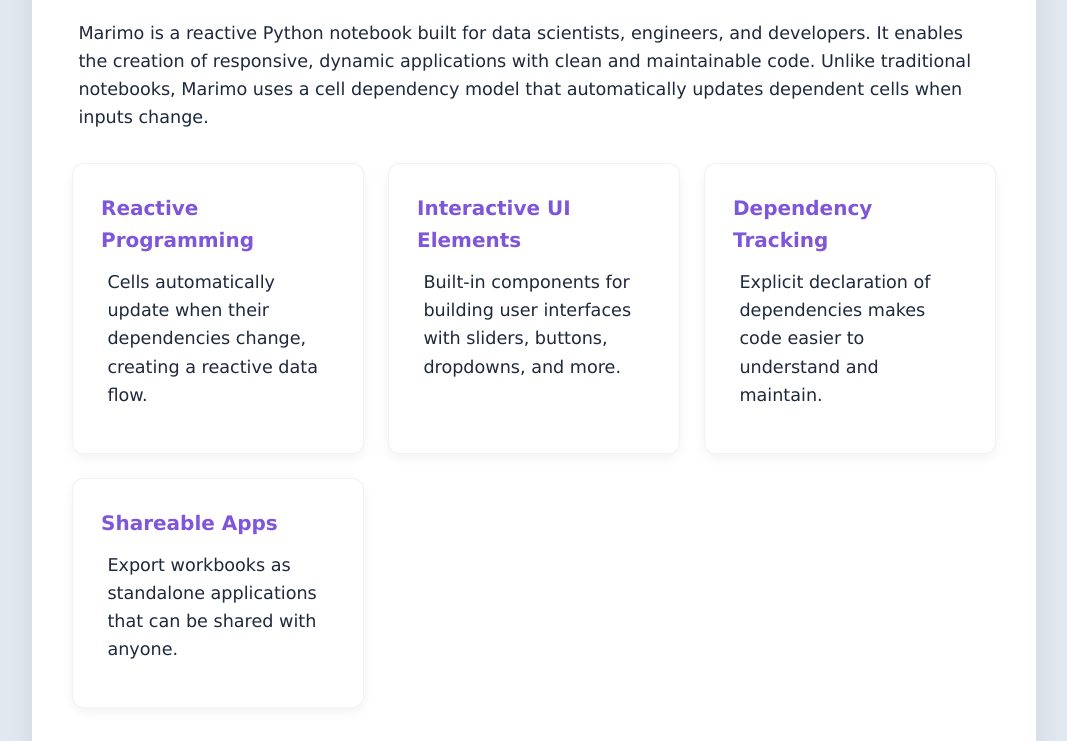
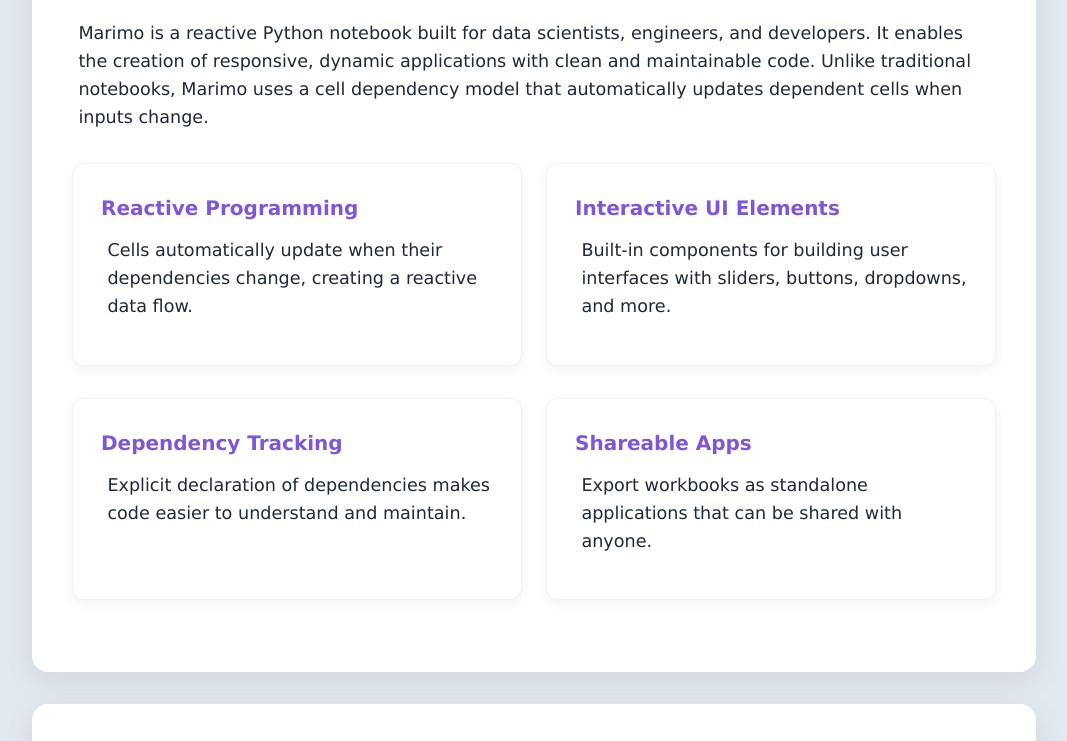
Before and after one commit to bradnaylor-gp/marimo-devguide, a plain HTML site: page index.html in a window 1280 px wide. Shown: the part 502-1243 px from the top of the page, without its empty margins (106-1173 px from the left). Drawn offline with Linux system fonts and the light colour scheme.

Commit message:
Update index.html

```diff
--- a/index.html
+++ b/index.html
@@ -365,6 +365,8 @@
                     <h3>Interactive UI Elements</h3>
                     <p>Built-in components for building user interfaces with sliders, buttons, dropdowns, and more.</p>
                 </div>
+            </div>
+            <div class="feature-grid">
                 <div class="feature-card">
                     <h3>Dependency Tracking</h3>
                     <p>Explicit declaration of dependencies makes code easier to understand and maintain.</p>
```
